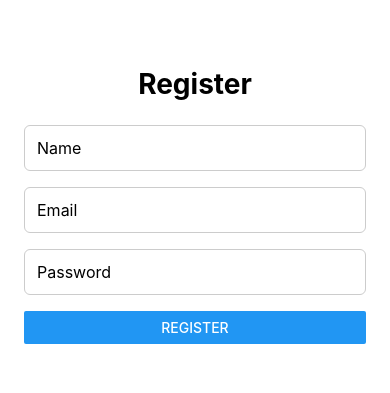
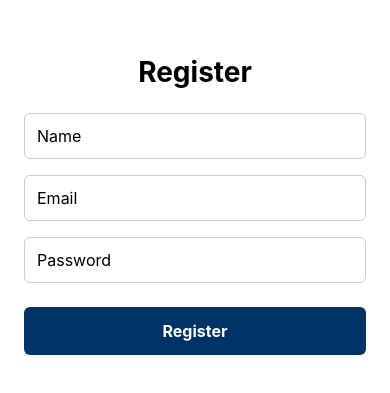
Before and after one commit to binojmadhuranga/MobileApp-StudentManagmentSystem, a React Native app: screen /Register in a window 390 px wide. Shown: the part 217-610 px from the top of the page. Built offline with nearby package versions, Linux system fonts and the light colour scheme.

Commit message:
Change color theme of the system.

```diff
--- a/src/screens/DeleteStudent/DeleteStudent.js
+++ b/src/screens/DeleteStudent/DeleteStudent.js
@@ -94,7 +94,7 @@ const styles = StyleSheet.create({
         marginBottom: 20,
         textAlign: 'center',
         fontWeight: 'bold',
-        color: '#4F8EF7',
+        color: '#003366',
     },
     input: {
         backgroundColor: '#fff',
--- a/src/screens/GetAllStudents/GetAllStudents.js
+++ b/src/screens/GetAllStudents/GetAllStudents.js
@@ -85,7 +85,7 @@ const styles = StyleSheet.create({
     title: {
         fontSize: 26,
         fontWeight: 'bold',
-        color: '#4F8EF7',
+        color: '#003366',
         textAlign: 'center',
         marginBottom: 16,
     },
--- a/src/screens/Home/Home.js
+++ b/src/screens/Home/Home.js
@@ -34,10 +34,7 @@ const Home = () => {
 
     const handleLogout = async () => {
         Alert.alert('Logout', 'Are you sure you want to logout?', [
-            {
-                text: 'Cancel',
-                style: 'cancel',
-            },
+            { text: 'Cancel', style: 'cancel' },
             {
                 text: 'Logout',
                 style: 'destructive',
@@ -52,9 +49,9 @@ const Home = () => {
     if (showWelcome) {
         return (
             <SafeAreaView style={styles.welcomeContainer}>
-                <StatusBar barStyle="light-content" backgroundColor="#4F8EF7" />
+                <StatusBar barStyle="light-content" backgroundColor="#003366" />
                 <Animated.Text style={[styles.welcomeText, { transform: [{ translateX: slideAnim }] }]}>
-                    Hello Welcome!
+                    Welcome to Student Manager
                 </Animated.Text>
             </SafeAreaView>
         );
@@ -62,7 +59,7 @@ const Home = () => {
 
     return (
         <SafeAreaView style={styles.container}>
-            <StatusBar barStyle="light-content" backgroundColor="#4F8EF7" />
+            <StatusBar barStyle="light-content" backgroundColor="#003366" />
 
             <View style={styles.logoutContainer}>
                 <TouchableOpacity onPress={handleLogout}>
@@ -71,15 +68,13 @@ const Home = () => {
             </View>
 
             <View style={styles.header}>
-                <Text style={styles.title}>Welcome Home!</Text>
-                <Text style={styles.subtitle}>Your productivity starts here.</Text>
+                <Text style={styles.title}>Student Management System</Text>
+                <Text style={styles.subtitle}>Manage students easily and efficiently</Text>
             </View>
             <Image
-                source={{
-                    uri: 'https://images.unsplash.com/photo-1506744038136-46273834b3fb?auto=format&fit=crop&w=800&q=80',
-                }}
+                source={require('../../assets/logo.png')} // replace with your local icon or image
                 style={styles.image}
-                resizeMode="cover"
+                resizeMode="contain"
             />
             <TouchableOpacity style={styles.button} onPress={() => navigation.navigate('Menu')}>
                 <Text style={styles.buttonText}>Go to Menu</Text>
@@ -91,7 +86,7 @@ const Home = () => {
 const styles = StyleSheet.create({
     container: {
         flex: 1,
-        backgroundColor: '#4F8EF7',
+        backgroundColor: '#003366',
         alignItems: 'center',
         justifyContent: 'flex-start',
     },
@@ -111,51 +106,54 @@ const styles = StyleSheet.create({
     },
     welcomeContainer: {
         flex: 1,
-        backgroundColor: '#4F8EF7',
+        backgroundColor: '#003366',
         justifyContent: 'center',
         alignItems: 'center',
     },
     welcomeText: {
-        fontSize: 28,
+        fontSize: 26,
         fontWeight: 'bold',
-        color: '#fff',
-        letterSpacing: 2,
+        color: '#ffffff',
+        letterSpacing: 1.5,
     },
     header: {
         marginTop: 100,
         marginBottom: 20,
         alignItems: 'center',
+        paddingHorizontal: 20,
     },
     title: {
-        fontSize: 32,
-        color: '#fff',
+        fontSize: 28,
+        color: '#ffffff',
         fontWeight: 'bold',
-        letterSpacing: 1,
+        letterSpacing: 0.5,
+        textAlign: 'center'
     },
     subtitle: {
         fontSize: 16,
-        color: '#e2dbdbff',
-        marginTop: 8,
+        color: '#cfe2f3',
+        marginTop: 15,
+        textAlign: 'center',
     },
     image: {
-        width: 200,
-        height: 200,
+        width: 180,
+        height: 180,
         borderRadius: 150,
         marginVertical: 30,
+        backgroundColor: '#fff',
     },
     button: {
-        backgroundColor: '#fff',
-        paddingVertical: 14,
+        backgroundColor: '#ffffff',
+        paddingVertical: 12,
         paddingHorizontal: 40,
-        borderRadius: 30,
+        borderRadius: 25,
         elevation: 3,
         marginTop: 10,
     },
     buttonText: {
-        color: '#4F8EF7',
-        fontSize: 18,
+        color: '#003366',
+        fontSize: 16,
         fontWeight: 'bold',
-        letterSpacing: 1,
     },
 });
 
--- a/src/screens/Login/Login.js
+++ b/src/screens/Login/Login.js
@@ -103,7 +103,7 @@ const styles = StyleSheet.create({
         fontSize: 16,
     },
     button: {
-        backgroundColor: '#007bff',
+        backgroundColor: '#003366',
         paddingVertical: 14,
         borderRadius: 8,
         alignItems: 'center',
@@ -123,7 +123,7 @@ const styles = StyleSheet.create({
         color: '#333',
     },
     registerNow: {
-        color: '#007bff',
+        color: '#003366',
         fontWeight: 'bold',
     },
 });
--- a/src/screens/Menu/Menu.js
+++ b/src/screens/Menu/Menu.js
@@ -44,7 +44,7 @@ const styles = StyleSheet.create({
   },
   button: {
     width: '80%',
-    backgroundColor: '#4F8EF7',
+    backgroundColor: '#003366',
     padding: 15,
     marginVertical: 10,
     borderRadius: 10,
--- a/src/screens/Register/Register.js
+++ b/src/screens/Register/Register.js
@@ -1,5 +1,12 @@
 import React, { useState } from 'react';
-import { View, Text, TextInput, Button, StyleSheet, Alert } from 'react-native';
+import {
+  View,
+  Text,
+  TextInput,
+  TouchableOpacity,
+  StyleSheet,
+  Alert,
+} from 'react-native';
 
 const Register = () => {
   const [name, setName] = useState('');
@@ -27,14 +34,11 @@ const Register = () => {
       const data = await response.json();
 
       if (response.ok) {
-        // Assuming the API returns success message or token etc.
         Alert.alert('Success', 'Registered successfully!');
-        // You might want to clear fields or navigate user here
         setName('');
         setEmail('');
         setPassword('');
       } else {
-        // Handle errors returned by the API
         Alert.alert('Registration Failed', data.message || 'Something went wrong!');
       }
     } catch (error) {
@@ -47,6 +51,7 @@ const Register = () => {
   return (
     <View style={styles.container}>
       <Text style={styles.title}>Register</Text>
+
       <TextInput
         style={styles.input}
         placeholder="Name"
@@ -69,7 +74,16 @@ const Register = () => {
         onChangeText={setPassword}
         secureTextEntry
       />
-      <Button title={loading ? 'Registering...' : 'Register'} onPress={handleRegister} disabled={loading} />
+
+      <TouchableOpacity
+        style={[styles.button, loading && { opacity: 0.6 }]}
+        onPress={handleRegister}
+        disabled={loading}
+      >
+        <Text style={styles.buttonText}>
+          {loading ? 'Registering...' : 'Register'}
+        </Text>
+      </TouchableOpacity>
     </View>
   );
 };
@@ -95,6 +109,18 @@ const styles = StyleSheet.create({
     marginBottom: 16,
     fontSize: 16,
   },
+  button: {
+    backgroundColor: '#003366',
+    paddingVertical: 14,
+    borderRadius: 6,
+    alignItems: 'center',
+    marginTop: 8,
+  },
+  buttonText: {
+    color: '#fff',
+    fontSize: 16,
+    fontWeight: 'bold',
+  },
 });
 
 export default Register;
--- a/src/screens/SaveStudent/SaveStudent.js
+++ b/src/screens/SaveStudent/SaveStudent.js
@@ -117,7 +117,7 @@ const styles = StyleSheet.create({
         marginBottom: 20,
         textAlign: 'center',
         fontWeight: 'bold',
-        color: '#4F8EF7',
+        color: '#003366',
     },
     input: {
         backgroundColor: '#fff',
@@ -128,7 +128,7 @@ const styles = StyleSheet.create({
         borderColor: '#ccc',
     },
     button: {
-        backgroundColor: '#4F8EF7',
+        backgroundColor: '#003366',
         paddingVertical: 16,
         borderRadius: 10,
         marginTop: 20,
--- a/src/screens/UpdateStudent/UpdateStudent.js
+++ b/src/screens/UpdateStudent/UpdateStudent.js
@@ -129,7 +129,7 @@ const styles = StyleSheet.create({
         marginBottom: 20,
         textAlign: 'center',
         fontWeight: 'bold',
-        color: '#4F8EF7',
+        color: '#003366',
     },
     input: {
         backgroundColor: '#fff',
@@ -140,7 +140,7 @@ const styles = StyleSheet.create({
         borderColor: '#ccc',
     },
     button: {
-        backgroundColor: '#4F8EF7',
+        backgroundColor: '#003366',
         paddingVertical: 16,
         borderRadius: 10,
         marginTop: 20,
```
Also changed, not shown: src/assets/logo.png (added).
